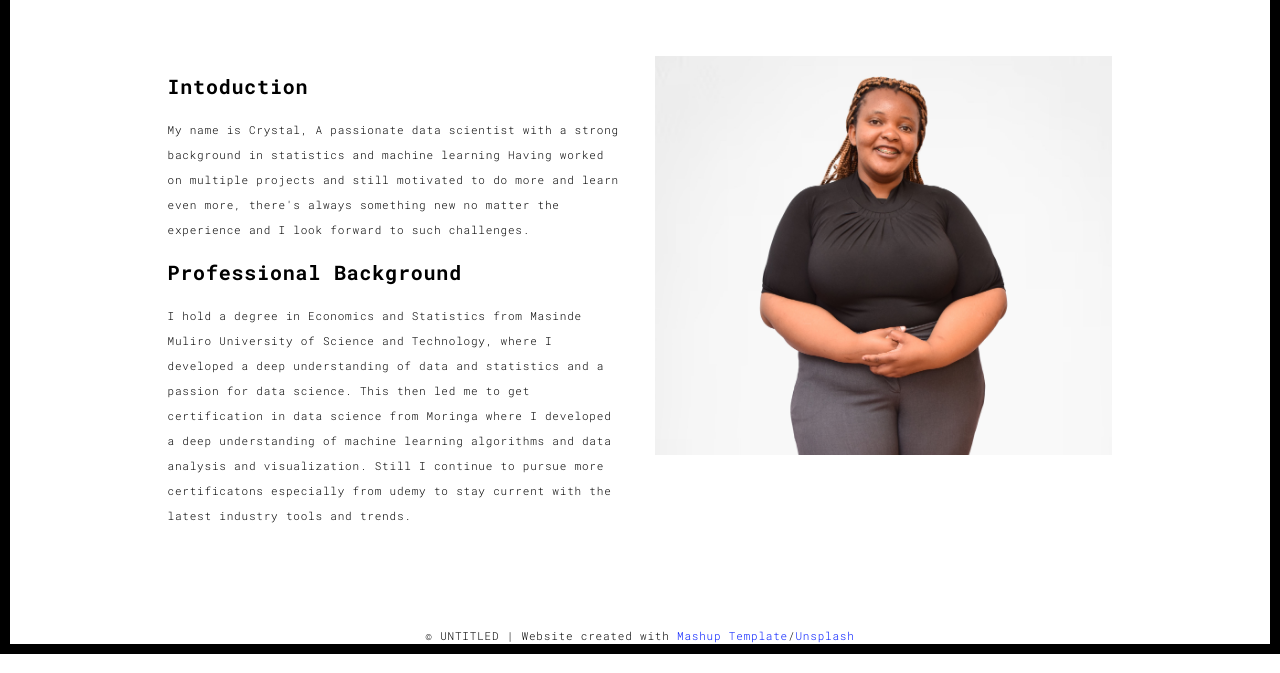
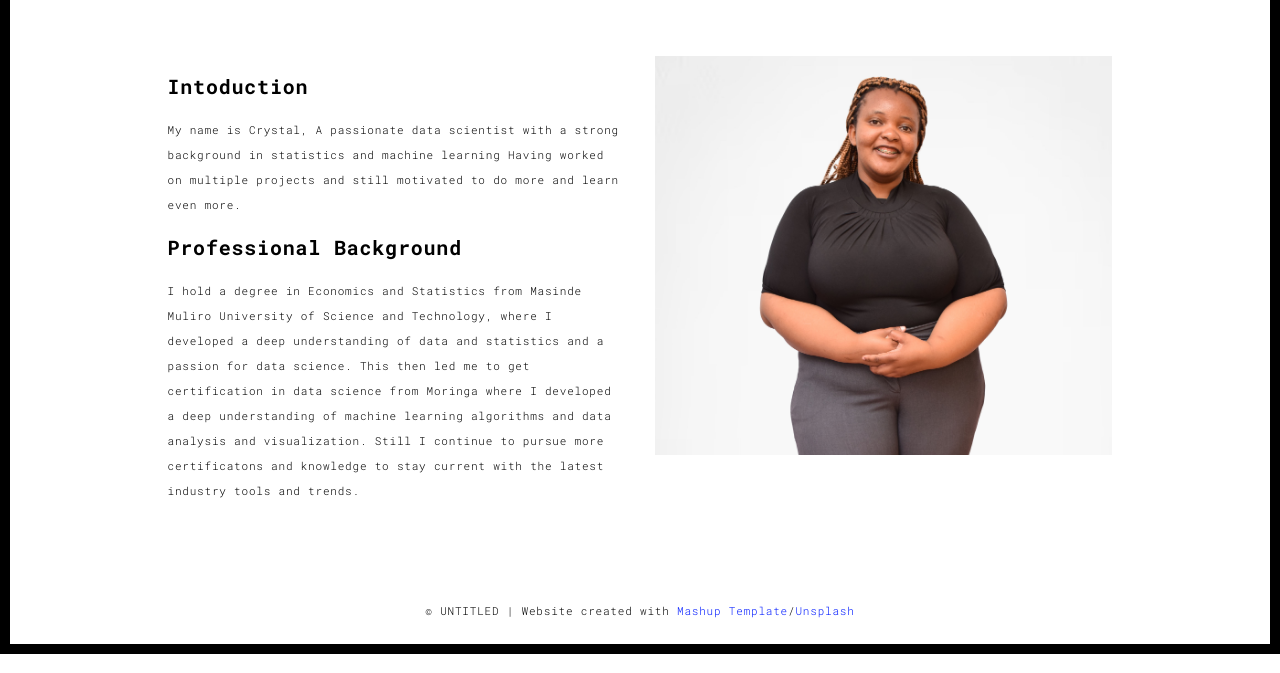
Before and after one commit to CrystalW123/Portfolio, a Flask app: page /about.html in a window 1280 px wide. Shown: the part 146-819 px from the top of the page. Run offline with Flask 3, Linux system fonts and the light colour scheme; some libraries are stand-ins or nearby versions.

Commit message:
Edited about file

```diff
--- a/templates/about.html
+++ b/templates/about.html
@@ -63,13 +63,12 @@
                 <div class="col-xs-12 col-md-6">
                   <h3>Intoduction</h3>
                   <p>My name is Crystal, A passionate data scientist with a strong background in statistics and machine learning
-                    Having worked on multiple projects and still motivated to do more and learn even more, there's always something new no matter the experience
-                    and I look forward to such challenges.
+                    Having worked on multiple projects and still motivated to do more and learn even more.
                   </p>
                   <h3>Professional Background</h3>
                   <p>I hold a degree in Economics and Statistics from Masinde Muliro University of Science and Technology, where I developed a deep understanding of data and statistics and a passion for data science.
                     This then led me to get certification in data science from Moringa where I developed a deep understanding of machine learning algorithms and data analysis and visualization.
-                    Still I continue to pursue more certificatons especially from udemy to stay current with the latest industry tools and trends.
+                    Still I continue to pursue more certificatons and knowledge to stay current with the latest industry tools and trends.
                   </p>
                 </div>
                 <div class="col-xs-12 col-md-6">
```
